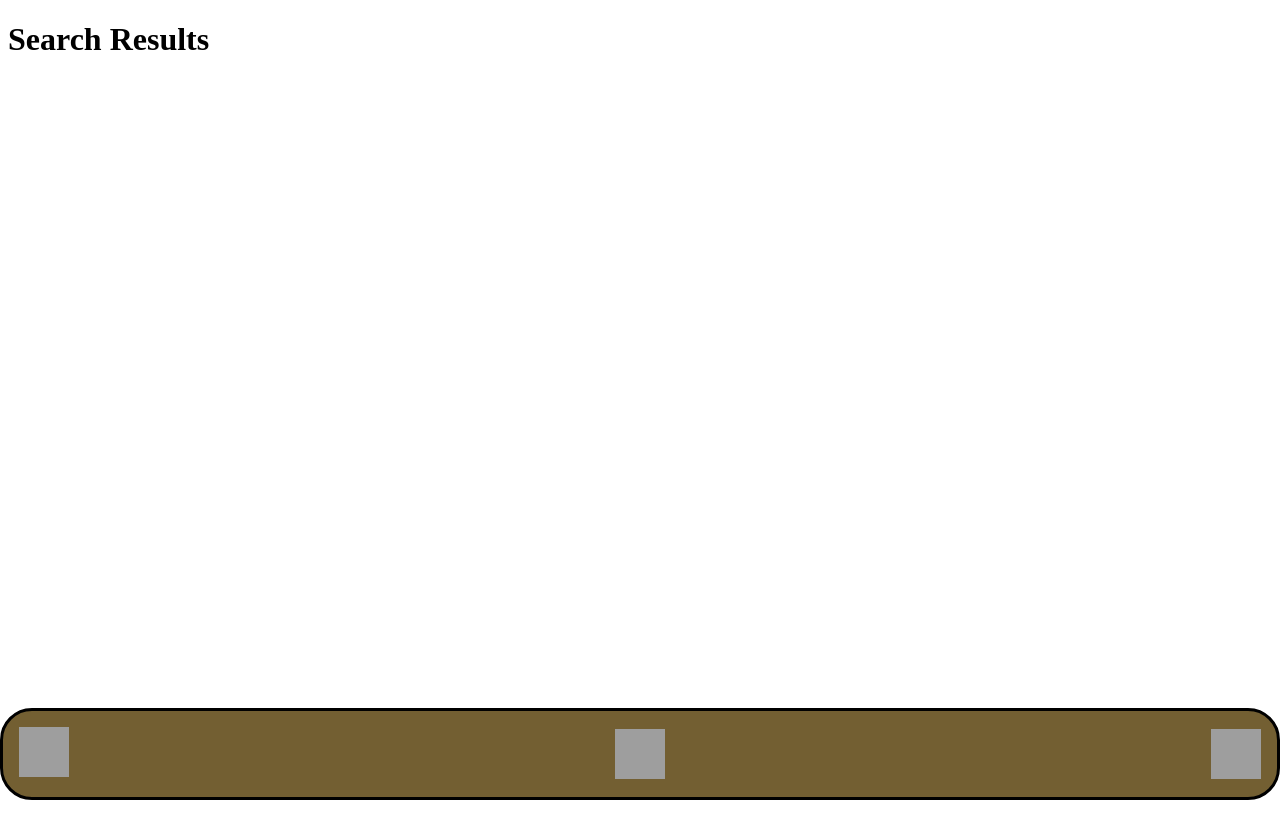
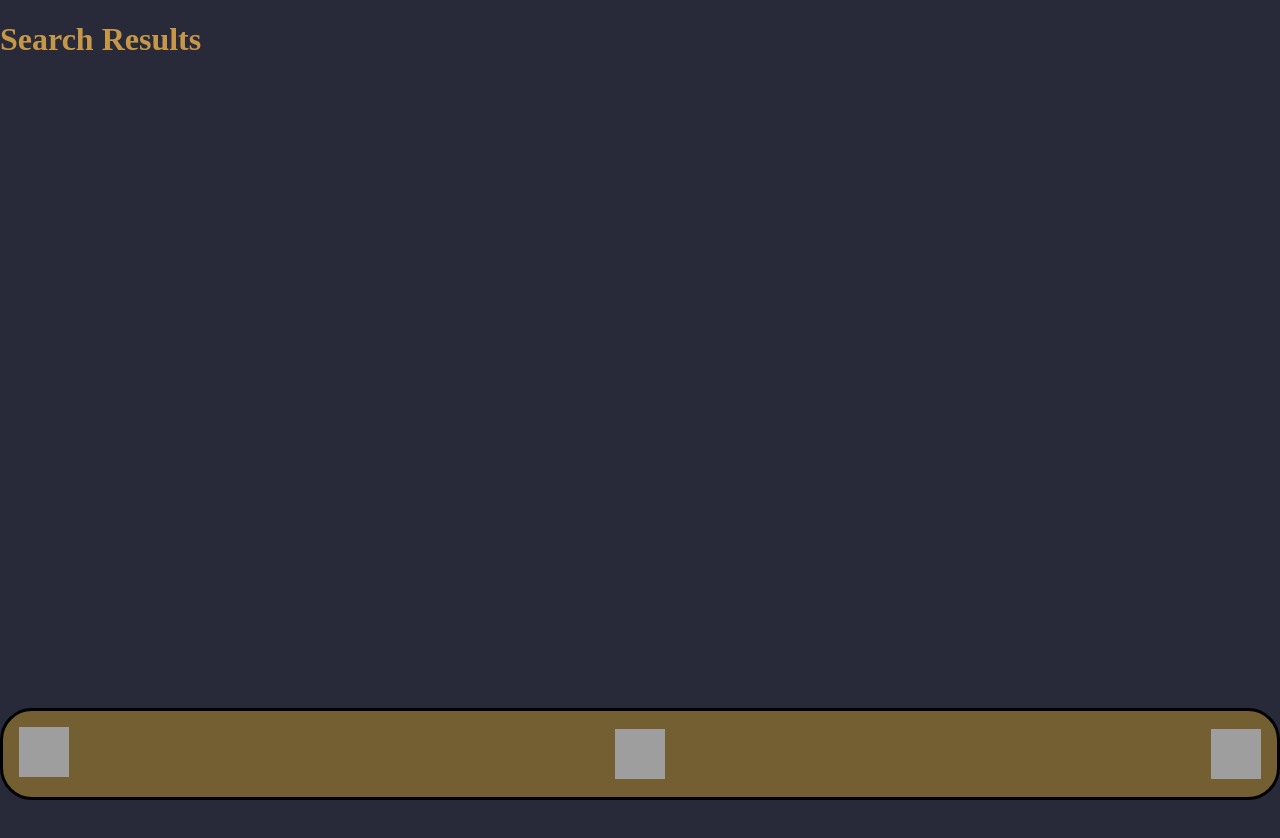
Before and after one commit to WinterIsCoding23/movie-app, a Next.js app: page /search-results in a window 1280 px wide. Shown: the top 838 px of the page. Before the commit the page ends 800 px from the top, so only its background shows below. Built offline with nearby package versions, Linux system fonts and the light colour scheme; grey boxes are pictures that could not be loaded.

Commit message:
fix .body in css-files & eliminate annoying margin & stretch movieContainer over whole detail-page

```diff
--- /dev/null
+++ b/app/global.css
@@ -0,0 +1,10 @@
+:root {
+  box-sizing: border-box;
+}
+
+body {
+  background-color: rgb(40, 42, 58);
+  color: rgb(198, 151, 73);
+  min-height: 100vh;
+  margin: 0 0 100px 0;
+}
--- a/app/globals.css
+++ /dev/null
@@ -1,8 +0,0 @@
-:root {
-  margin: 0 0;
-}
-
-.body {
-  box-sizing: border-box;
-  margin: 0 0 0 0;
-}
--- a/app/layout.js
+++ b/app/layout.js
@@ -1,4 +1,4 @@
-import "./globals.css";
+import "./global.css";
 import NavBar from "./navbar/NavBar";
 // import { Inter } from "next/font/google";
 
@@ -12,7 +12,10 @@ import NavBar from "./navbar/NavBar";
 export default function RootLayout({ children }) {
   return (
     <html lang="en">
-      <body>{children}</body>
+      <body>
+        {children}
+        <NavBar />
+      </body>
     </html>
   );
 }
--- a/app/movie/[id]/Movie.module.css
+++ b/app/movie/[id]/Movie.module.css
@@ -1,14 +1,10 @@
-.body {
-  min-height: 100vh;
-}
-
 .movieContainer {
   background-color: rgb(40, 42, 58);
   color: rgb(198, 151, 73);
   display: flex;
   flex-direction: column;
+  min-height: 100vh;
   /* align-items: center; */
-  justify-content: center;
   /* margin-left: 10px;
   margin-right: 10px; */
 }
--- a/app/movie/[id]/page.js
+++ b/app/movie/[id]/page.js
@@ -47,7 +47,6 @@ export default async function MoviePage({ params: { id } }) {
       {/* <div className={styles.streamingContainer}>
         <h4>Streaming-options:</h4>
       </div> */}
-      <NavBar />
     </div>
   );
 }
--- a/app/page.js
+++ b/app/page.js
@@ -31,7 +31,7 @@ export default async function Home({ id, title }) {
   //   .catch((err) => console.error(err));
 
   return (
-    <body className={styles.body}>
+    <>
       <main>
         <h1 className={styles.title}>Movie-App</h1>
         <RandomMovie response={response} />
@@ -49,7 +49,6 @@ export default async function Home({ id, title }) {
       <footer>
         <p>Copyright 2023</p>
       </footer>
-      <NavBar />
-    </body>
+    </>
   );
 }
--- a/app/page.module.css
+++ b/app/page.module.css
@@ -1,9 +1,3 @@
-.body {
-  background-color: rgb(40, 42, 58);
-  color: rgb(198, 151, 73);
-  height: 100vh;
-}
-
 .title {
   margin: 0;
   padding: 1rem;
--- a/app/search-results/page.js
+++ b/app/search-results/page.js
@@ -1,10 +1,7 @@
-import NavBar from "../navbar/NavBar";
-
 export default function searchResults() {
   return (
     <div>
       <h1>Search Results</h1>
-      <NavBar />
     </div>
   );
 }
```
Also changed, not shown: app/movie/layout.js (deleted, +0 -18 lines).
